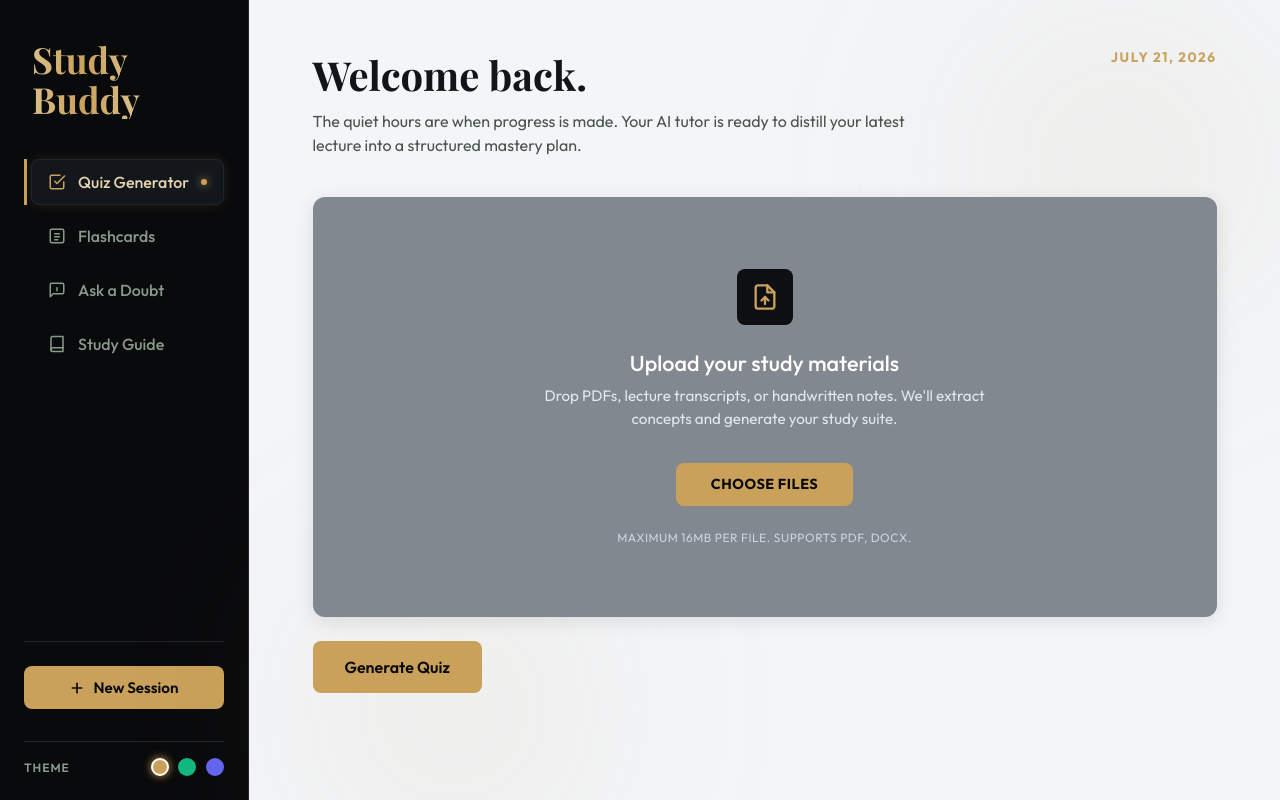
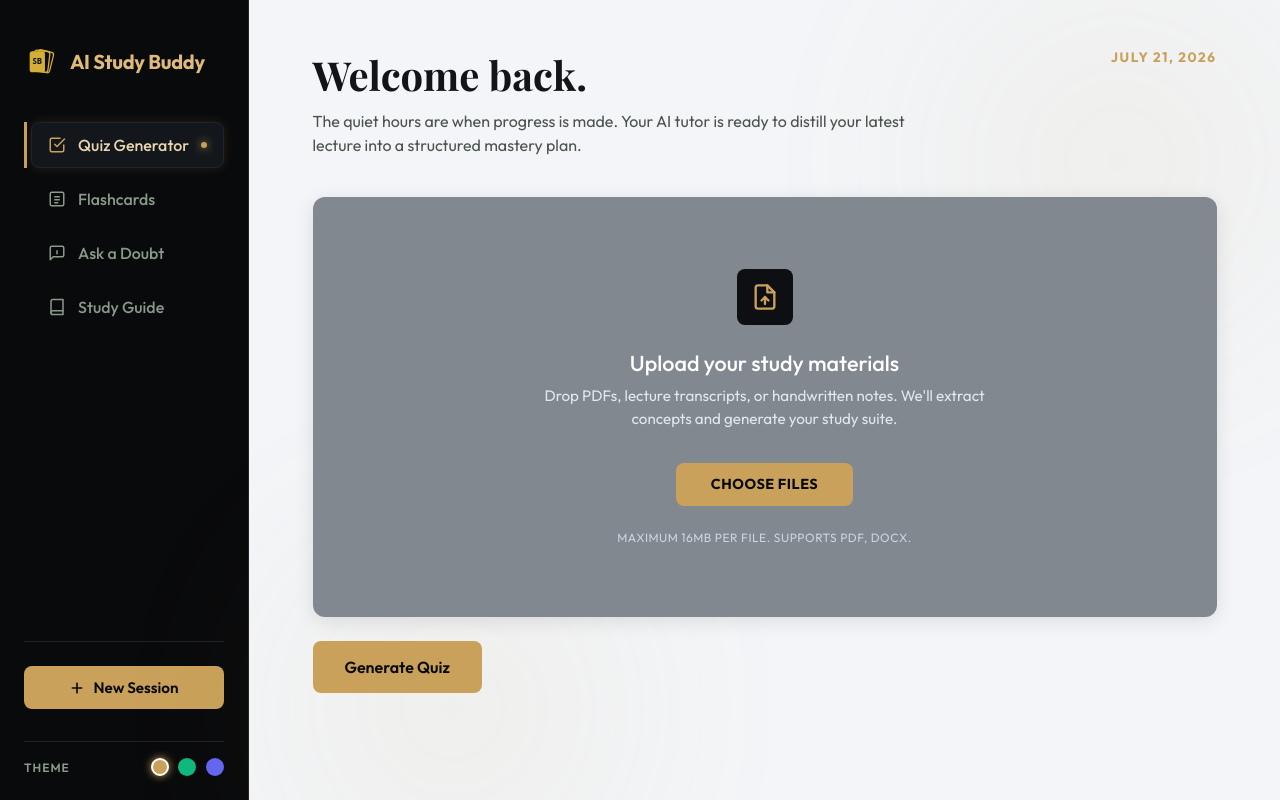
Before and after one commit to ashwinbodepu-svg/ai-study-buddy., a Flask app: page / in a window 1280 px wide. Run offline with Flask 3, Linux system fonts and the light colour scheme; some libraries are stand-ins or nearby versions; some web fonts are replaced.

Commit message:
feat: set stacked cards SB logo in header and browser tab favicon

```diff
--- a/templates/index.html
+++ b/templates/index.html
@@ -3,7 +3,10 @@
 <head>
   <meta charset="UTF-8">
   <meta name="viewport" content="width=device-width, initial-scale=1.0">
-  <title>Study Buddy - Dashboard</title>
+  <title>AI Study Buddy</title>
+  <link rel="icon" type="image/svg+xml" href="{{ url_for('static', filename='favicon.svg') }}">
+  <link rel="shortcut icon" href="{{ url_for('static', filename='favicon.svg') }}">
+  <link rel="apple-touch-icon" href="{{ url_for('static', filename='favicon.svg') }}">
   <link rel="stylesheet" href="{{ url_for('static', filename='style.css') }}">
   <script src="https://cdn.jsdelivr.net/npm/canvas-confetti@1.9.2/dist/confetti.browser.min.js"></script>
 </head>
@@ -15,12 +18,10 @@
 
   <!-- Left Sidebar Navigation -->
   <aside class="sidebar">
-    <!-- Serif Gold Logo -->
-    <div class="logo-container">
-      <div class="logo-text-stacked">
-        <span class="logo-word-top">Study</span>
-        <span class="logo-word-bottom">Buddy</span>
-      </div>
+    <!-- SB Stacked Cards Gold Logo -->
+    <div class="logo-container" style="display: flex; align-items: center; gap: 0.75rem; padding: 0.25rem 0;">
+      <img src="{{ url_for('static', filename='logo-icon.svg') }}" alt="AI Study Buddy Logo" width="34" height="34">
+      <span style="font-size: 1.25rem; font-weight: 800; color: var(--accent-light); letter-spacing: -0.3px;">AI Study Buddy</span>
     </div>
 
     <!-- Sidebar Menu Options -->
```
Also changed, not shown: static/favicon.svg (added), static/logo-icon.svg (added).
